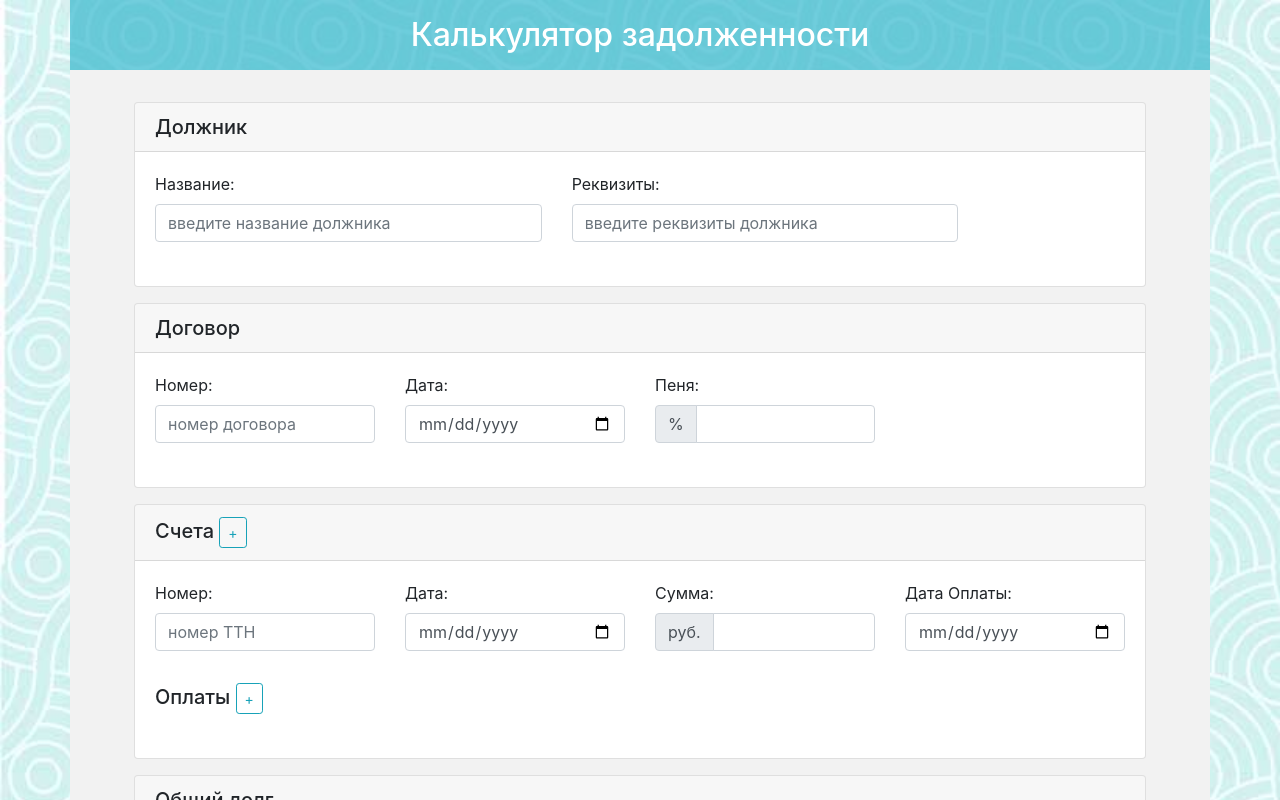
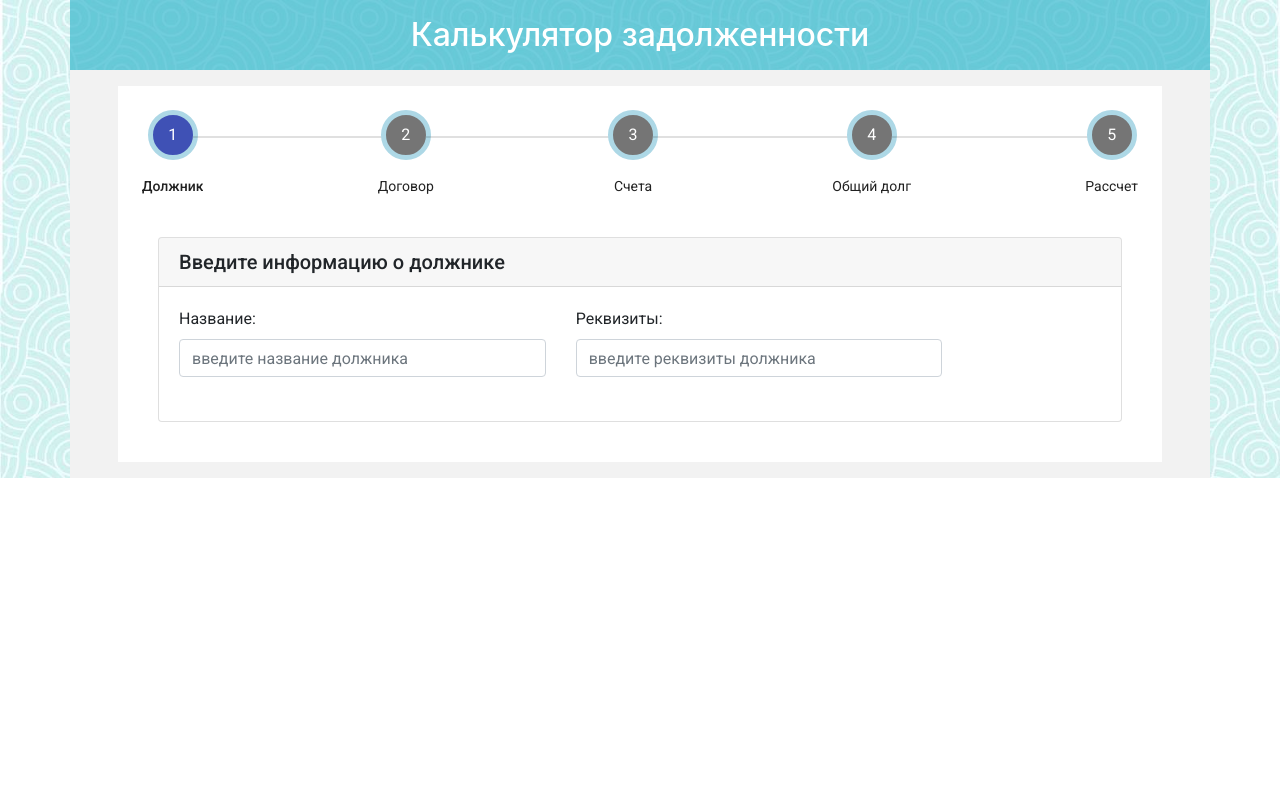
Before and after one commit to Globus007/debt-calculator-frontend, an Angular app: page / in a window 1280 px wide. Shown: the top 800 px of the page. Built offline with nearby package versions, Linux system fonts and the light colour scheme.

Commit message:
added steppers to view

```diff
--- a/angular.json
+++ b/angular.json
@@ -24,6 +24,7 @@
               "src/assets"
             ],
             "styles": [
+              "./node_modules/@angular/material/prebuilt-themes/indigo-pink.css",
               "src/styles.css"
             ],
             "scripts": []
@@ -88,6 +89,7 @@
               "src/assets"
             ],
             "styles": [
+              "./node_modules/@angular/material/prebuilt-themes/indigo-pink.css",
               "src/styles.css"
             ],
             "scripts": []
@@ -119,6 +121,7 @@
           }
         }
       }
-    }},
+    }
+  },
   "defaultProject": "debt-calculator-frontend"
 }
--- a/package.json
+++ b/package.json
@@ -13,10 +13,12 @@
   "private": true,
   "dependencies": {
     "@angular/animations": "~9.0.2",
+    "@angular/cdk": "~9.2.0",
     "@angular/common": "~9.0.2",
     "@angular/compiler": "~9.0.2",
     "@angular/core": "~9.0.2",
     "@angular/forms": "~9.0.2",
+    "@angular/material": "~9.2.0",
     "@angular/platform-browser": "~9.0.2",
     "@angular/platform-browser-dynamic": "~9.0.2",
     "@angular/router": "~9.0.2",
--- a/src/app/calculator/calculator.component.css
+++ b/src/app/calculator/calculator.component.css
@@ -1,11 +1,43 @@
 .calculator-input {
     background: #F2F2F2;
 }
+
 .calculator-heading {
     background: rgba(52, 182, 204, 0.67);
     color: #fff;
 }
+
 .calculator-body {
     background: url(/assets/img/bck.jpg)no-repeat;
     background-size: cover;
 }
+
+/deep/ .mat-horizontal-stepper-header:not(:last-child)::after {
+    top: 50px !important;
+    color: lightblue;
+    border-top-width: 2px !important;
+}
+
+/deep/ .mat-horizontal-stepper-header:not(:first-child)::before {
+    top: 50px !important;
+    color: lightblue;
+    border-top-width: 2px !important;
+}
+
+/deep/ .mat-stepper-horizontal-line {
+    top: 50px !important;
+    color: lightblue;
+    border-top-width: 2px !important;
+}
+
+/deep/ .mat-step-icon-selected {
+    color: white !important;
+    background: lightblue ;
+}
+
+/deep/ div.mat-step-icon {
+    color: lightblue;
+    width: 50px;
+    height: 50px;
+    border: 5px solid lightblue;
+}
--- a/src/app/calculator/calculator.component.html
+++ b/src/app/calculator/calculator.component.html
@@ -1,20 +1,72 @@
 <div class="calculator-body">
     <h2 class="container calculator-heading my-md-0 py-3 text-center">Калькулятор задолженности</h2>
+
     <div id="calculator" class="container calculator-input px-2 px-lg-5 py-3">
 
         <form [formGroup]="calculatorFormGroup" (ngSubmit)="onSubmit()">
 
-            <div class="card m-3">
+        <mat-horizontal-stepper labelPosition="bottom">
+            <mat-step>
+                <ng-template matStepLabel>Должник</ng-template>
+                <div class="card m-3">
+                    <h5 class="card-header">Введите информацию о должнике</h5>
+                    <app-debtor [calculatorFormGroup]="calculatorFormGroup"></app-debtor>
+                </div>
+            </mat-step>
+
+            <mat-step>
+                <ng-template matStepLabel>Договор</ng-template>
+                <div class="card m-3">
+                    <h5 class="card-header">Введите параметры договора</h5>
+                    <app-contract [calculatorFormGroup]="calculatorFormGroup"></app-contract>
+                </div>
+            </mat-step>
+
+            <mat-step>
+                <ng-template matStepLabel>Счета</ng-template>
+                <div class="card m-3">
+                    <h5 class="card-header">
+                        Введите информацию о счетах
+                        <button type="button" (click)="addBill()" class="btn btn-outline-info btn-sm">+</button>
+                    </h5>
+                    <div class="mb-2" formArrayName="bills" *ngFor="let bill of bills; let i=index">
+                        <app-bill
+                            [index]="i"
+                            [bill]="bill"
+                            [billFormArray]="billFormArray">
+                        </app-bill>
+                    </div>
+                </div>
+            </mat-step>
+
+            <mat-step>
+                <ng-template matStepLabel>Общий долг</ng-template>
+                <div class="card m-3">
+                    <h5 class="card-header">Общий долг</h5>
+                    <app-balance [calculatorFormGroup]="calculatorFormGroup"></app-balance>
+                </div>
+            </mat-step>
+
+            <mat-step>
+                <ng-template matStepLabel>Рассчет</ng-template>
+                <div class="card m-3">
+                    <h5 class="card-header">Рассчитать на дату</h5>
+                    <app-calculation-date [calculatorFormGroup]="calculatorFormGroup"></app-calculation-date>
+                </div>
+            </mat-step>
+
+
+            <!-- <div class="card m-3">
                 <h5 class="card-header">Должник</h5>
                 <app-debtor [calculatorFormGroup]="calculatorFormGroup"></app-debtor>
-            </div>
+            </div> -->
 
-            <div class="card m-3">
+            <!-- <div class="card m-3">
                 <h5 class="card-header">Договор</h5>
                 <app-contract [calculatorFormGroup]="calculatorFormGroup"></app-contract>
-            </div>
+            </div> -->
 
-            <div class="card m-3">
+            <!-- <div class="card m-3">
                 <h5 class="card-header">
                     Счета
                     <button type="button" (click)="addBill()" class="btn btn-outline-info btn-sm">+</button>
@@ -26,21 +78,24 @@
                         [billFormArray]="billFormArray">
                     </app-bill>
                 </div>
-            </div>
+            </div> -->
 
-            <div class="card m-3">
+            <!-- <div class="card m-3">
                 <h5 class="card-header">Общий долг</h5>
                 <app-balance [calculatorFormGroup]="calculatorFormGroup"></app-balance>
-            </div>
+            </div> -->
 
-            <div class="card m-3">
+            <!-- <div class="card m-3">
                 <h5 class="card-header">Рассчитать на дату</h5>
                 <app-calculation-date [calculatorFormGroup]="calculatorFormGroup"></app-calculation-date>
-            </div>
+            </div> -->
 
+        </mat-horizontal-stepper>
             <app-calculation-info *ngIf="hasCalculation()"></app-calculation-info>
             <app-error *ngIf="hasError()"></app-error>
-        </form>
+
+
+</form>
 
     </div>
 </div>
--- a/src/index.html
+++ b/src/index.html
@@ -6,6 +6,8 @@
   <base href="/">
   <meta name="viewport" content="width=device-width, initial-scale=1">
   <link rel="icon" type="image/x-icon" href="favicon.ico">
+  <link href="https://fonts.googleapis.com/css?family=Roboto:300,400,500&display=swap" rel="stylesheet">
+  <link href="https://fonts.googleapis.com/icon?family=Material+Icons" rel="stylesheet">
 </head>
 <body>
   <app-root></app-root>
```
Also changed, not shown: src/app/app.module.ts (+8 -1 lines), 1 other file (tests, documents, lock files or other folders).
